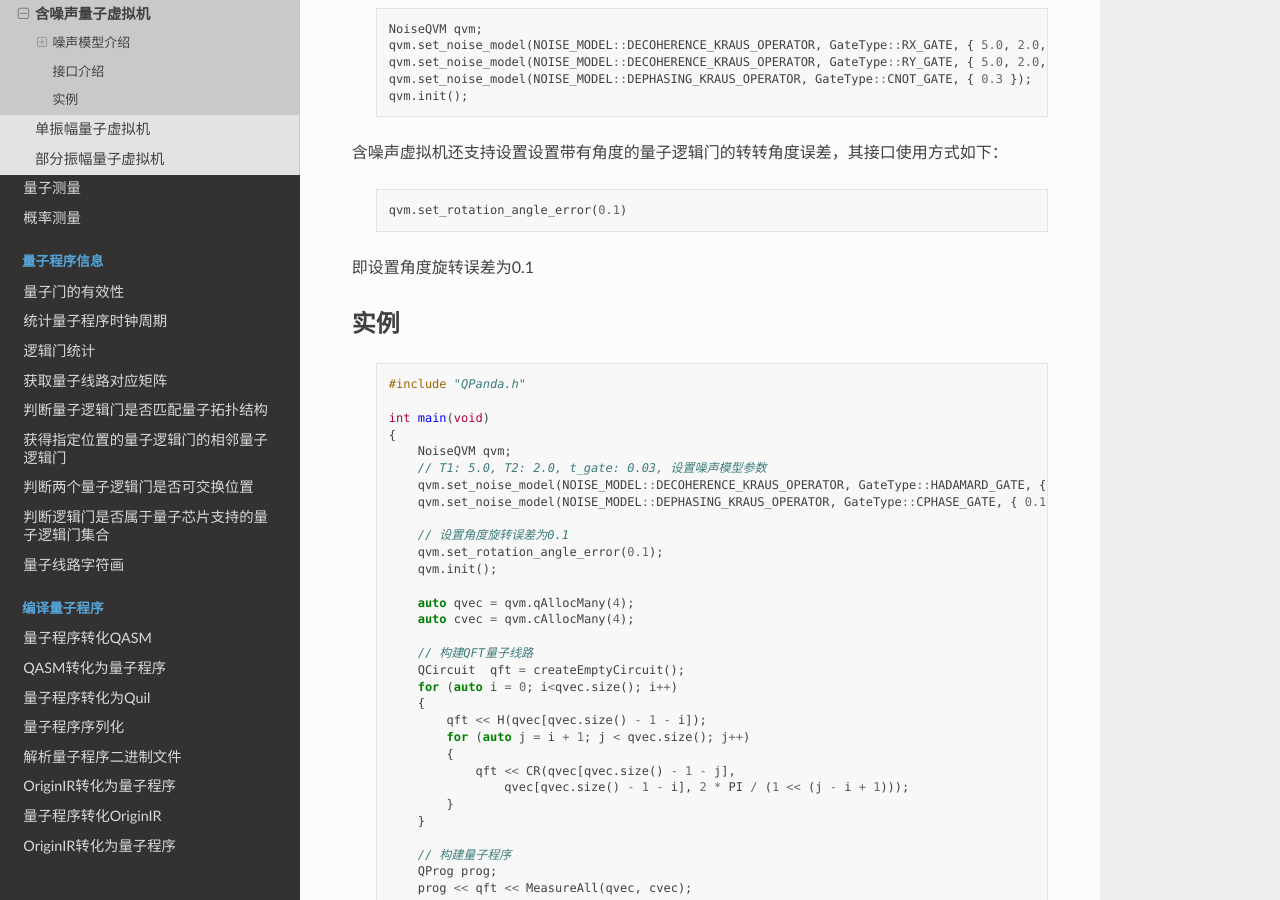
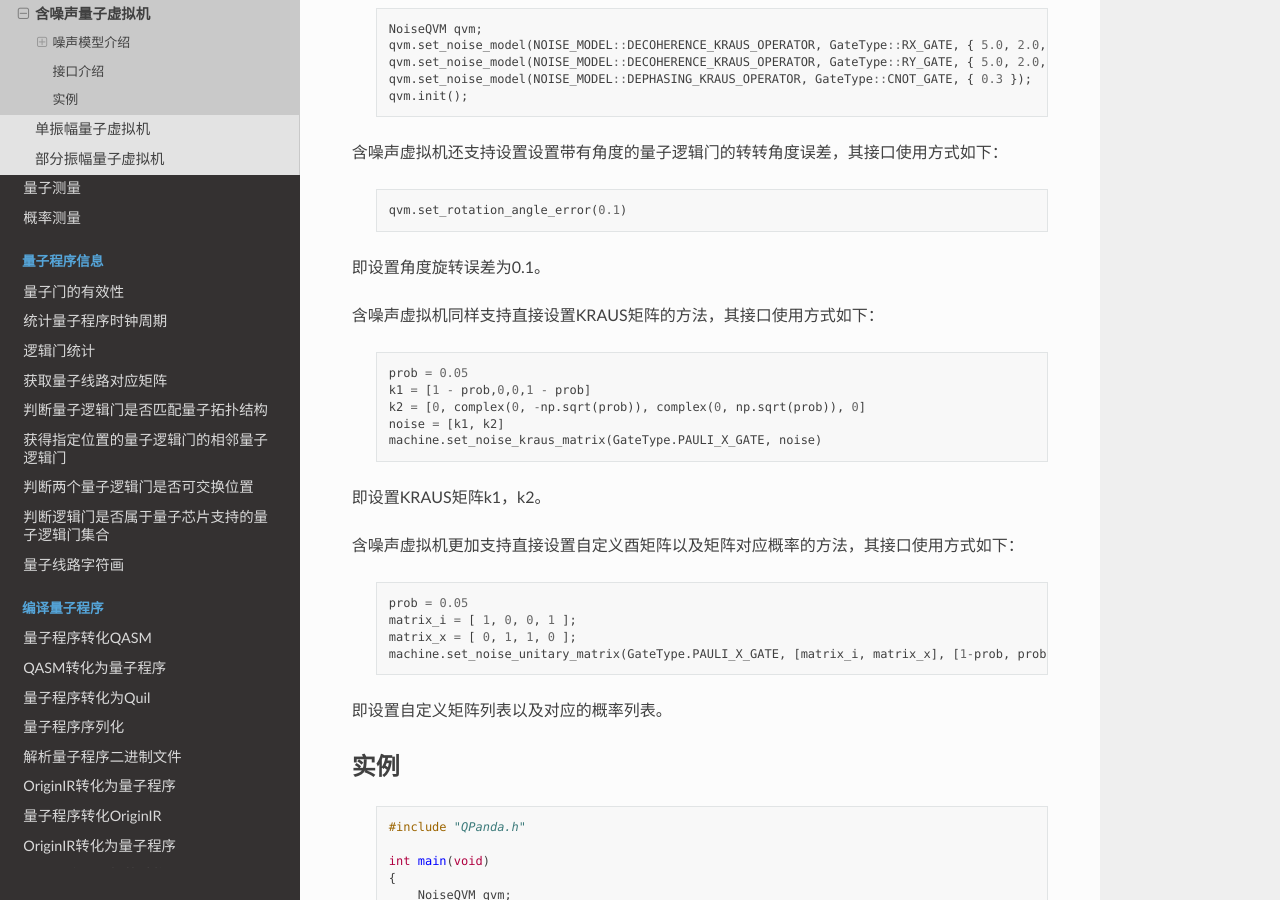
Before and after one commit to OriginQ/QPanda-tutorial, a Sphinx documentation site: the page built from source/NoiseQVM.rst, in a window 1280 px wide and 900 px high, scrolled down 2838 px. Built offline with Sphinx 7.4.7 and the Read the Docs theme 2.0.0, drawn with Linux system fonts in a browser that asks for light colours; pages that are not in the unit, such as notebooks, are missing from menus.

Commit message:
<fix>噪声模型介绍

```diff
--- a/source/NoiseQVM.rst
+++ b/source/NoiseQVM.rst
@@ -128,7 +128,30 @@ PHASE_DAMPING_OPRATOR是相位阻尼噪声模型，它的kraus算符和表示方
 
         qvm.set_rotation_angle_error(0.1)
 
-即设置角度旋转误差为0.1
+即设置角度旋转误差为0.1。
+
+含噪声虚拟机同样支持直接设置KRAUS矩阵的方法，其接口使用方式如下：
+
+    .. code-block:: c
+
+        prob = 0.05
+        k1 = [1 - prob,0,0,1 - prob]
+        k2 = [0, complex(0, -np.sqrt(prob)), complex(0, np.sqrt(prob)), 0]
+        noise = [k1, k2]
+        machine.set_noise_kraus_matrix(GateType.PAULI_X_GATE, noise)
+
+即设置KRAUS矩阵k1，k2。
+
+含噪声虚拟机更加支持直接设置自定义酉矩阵以及矩阵对应概率的方法，其接口使用方式如下：
+
+    .. code-block:: c
+
+        prob = 0.05
+        matrix_i = [ 1, 0, 0, 1 ];
+        matrix_x = [ 0, 1, 1, 0 ];
+        machine.set_noise_unitary_matrix(GateType.PAULI_X_GATE, [matrix_i, matrix_x], [1-prob, prob]);
+
+即设置自定义矩阵列表以及对应的概率列表。
 
 实例
 ----------------
```
Also changed, not shown: source/QProgToOriginIR.rst (+7 -7 lines).
